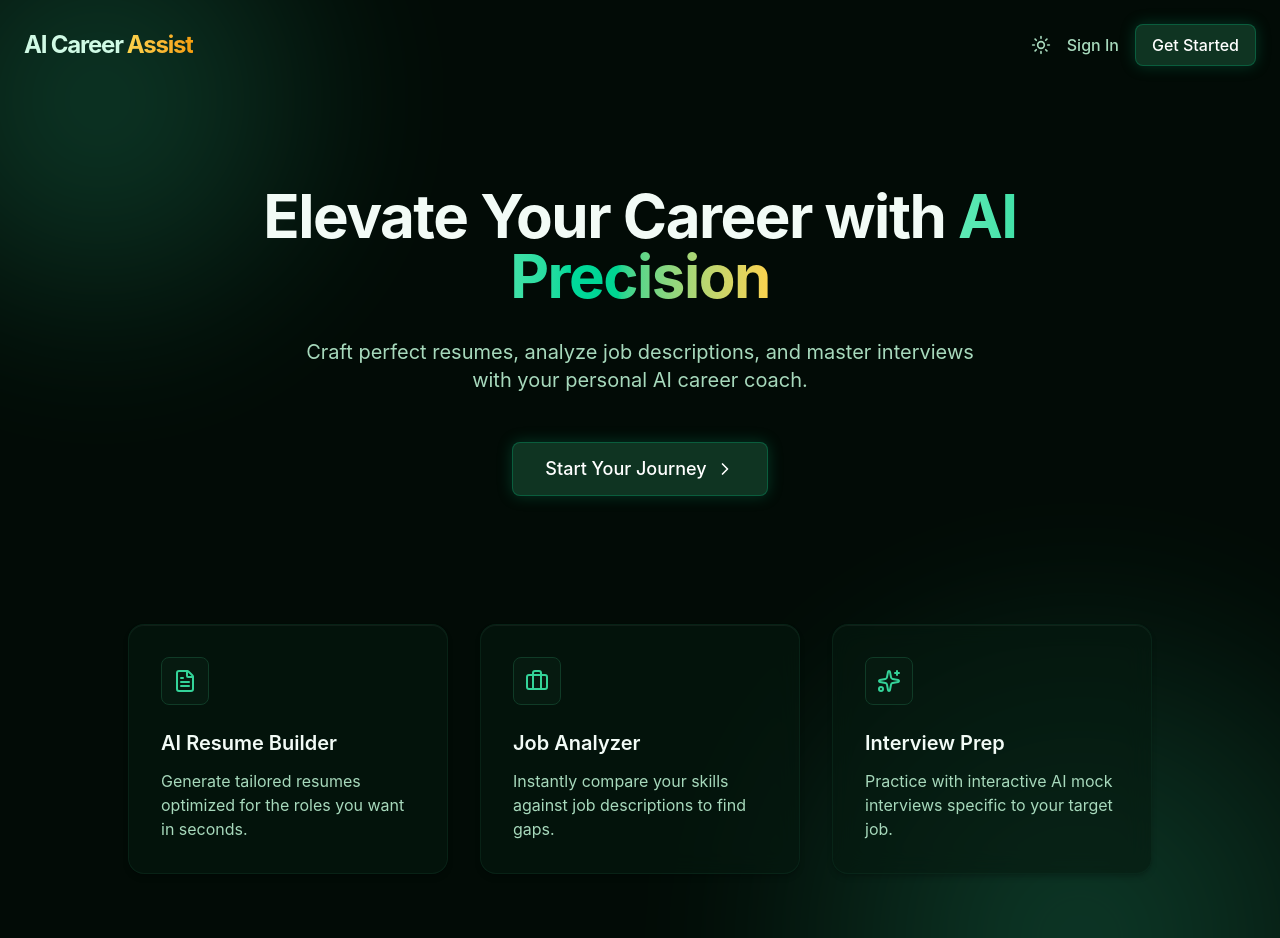
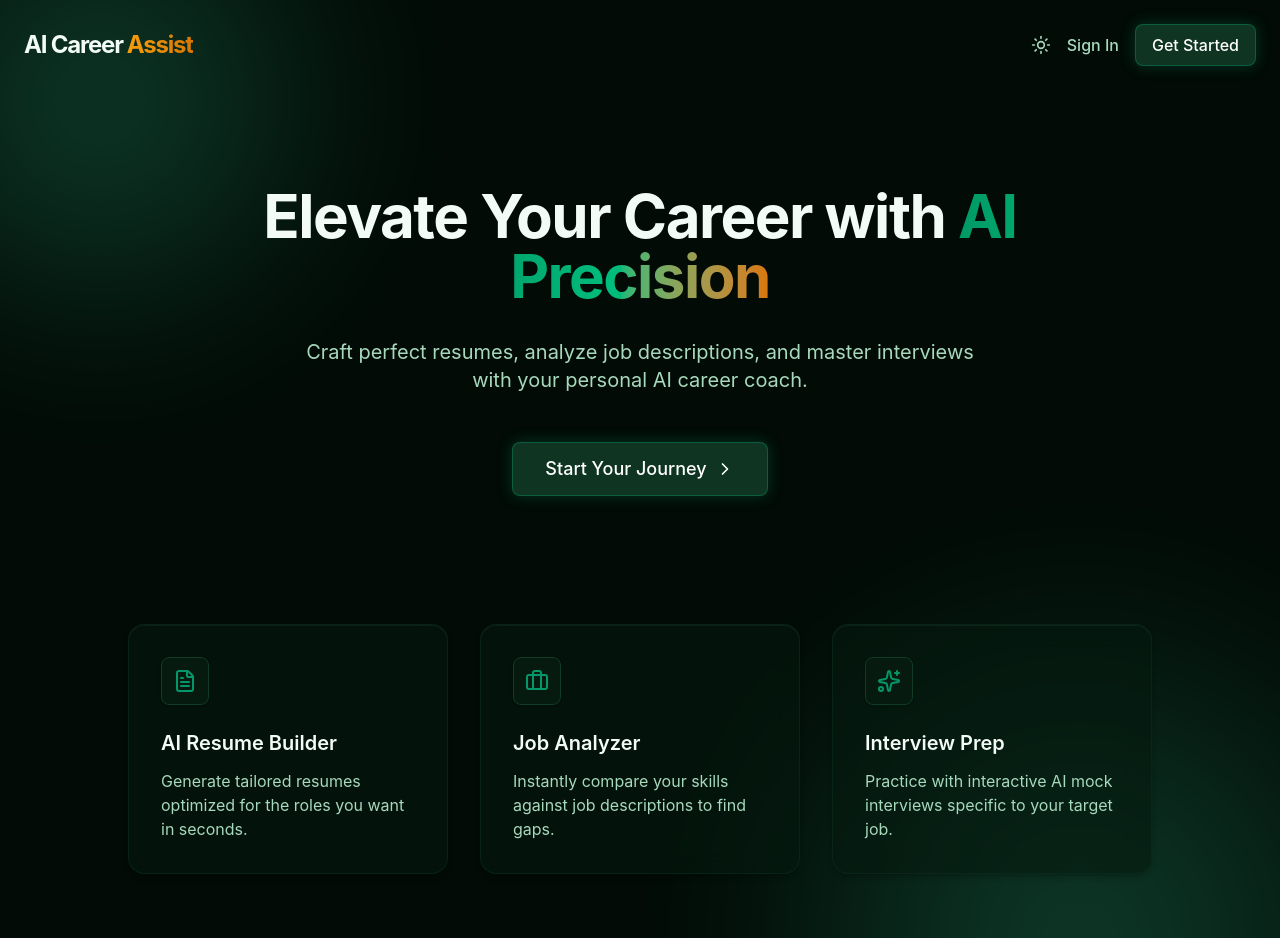
Before and after one commit to indrajit1306/AI-Career-Assistant, a React (Vite) app: page / in a window 1280 px wide. Built offline with nearby package versions, Linux system fonts and the light colour scheme; a web font is replaced by a local one.

Commit message:
feat: add Landing page and Resume workspace components with full CRUD and preview functionality

```diff
--- a/src/pages/Landing.tsx
+++ b/src/pages/Landing.tsx
@@ -38,8 +38,8 @@ export const Landing: React.FC = () => {
       <div className="gradient-orb w-[800px] h-[800px] bottom-[-400px] right-[-200px] opacity-10" />
 
       <nav className="container mx-auto px-6 py-6 flex justify-between items-center relative z-10">
-        <div className="text-2xl font-bold tracking-tighter text-emerald-100 flex items-center gap-1">
-          <span>AI Career</span><span className="bg-gradient-to-r from-amber-300 to-amber-500 bg-clip-text text-transparent">Assist</span>
+        <div className="text-2xl font-bold tracking-tighter text-text-primary flex items-center gap-1">
+          <span>AI Career</span><span className="bg-gradient-to-r from-amber-500 to-amber-600 dark:from-amber-300 dark:to-amber-500 bg-clip-text text-transparent">Assist</span>
         </div>
         <div className="space-x-4 flex items-center">
           <button
@@ -60,7 +60,7 @@ export const Landing: React.FC = () => {
       <main className="container mx-auto px-6 pt-24 pb-16 flex flex-col items-center text-center relative z-10 perspective-container">
         <div ref={headerRef} className="opacity-0 tilt-element">
           <Heading level={1} className="text-5xl md:text-7xl max-w-4xl">
-            Elevate Your Career with <span className="text-transparent bg-clip-text bg-gradient-to-r from-emerald-300 via-emerald-400 to-amber-300">AI Precision</span>
+            Elevate Your Career with <span className="text-transparent bg-clip-text bg-gradient-to-r from-emerald-600 via-emerald-500 to-amber-600 dark:from-emerald-300 dark:via-emerald-400 dark:to-amber-300">AI Precision</span>
           </Heading>
         </div>
 
@@ -78,7 +78,7 @@ export const Landing: React.FC = () => {
 
         <div ref={featuresRef} className="mt-32 grid grid-cols-1 md:grid-cols-3 gap-8 w-full max-w-5xl">
           <GlassCard interactive padding="lg" className="text-left opacity-0 layered-depth">
-            <div className="bg-surface w-12 h-12 rounded-lg flex items-center justify-center mb-6 text-brand-400 border border-border-base">
+            <div className="bg-surface w-12 h-12 rounded-lg flex items-center justify-center mb-6 text-brand-600 dark:text-brand-400 border border-border-base shadow-sm">
               <FileText size={24} />
             </div>
             <h3 className="text-xl font-semibold mb-3 text-text-primary">AI Resume Builder</h3>
@@ -86,7 +86,7 @@ export const Landing: React.FC = () => {
           </GlassCard>
 
           <GlassCard interactive padding="lg" className="text-left opacity-0 layered-depth">
-            <div className="bg-surface w-12 h-12 rounded-lg flex items-center justify-center mb-6 text-brand-400 border border-border-base">
+            <div className="bg-surface w-12 h-12 rounded-lg flex items-center justify-center mb-6 text-brand-600 dark:text-brand-400 border border-border-base shadow-sm">
               <Briefcase size={24} />
             </div>
             <h3 className="text-xl font-semibold mb-3 text-text-primary">Job Analyzer</h3>
@@ -94,7 +94,7 @@ export const Landing: React.FC = () => {
           </GlassCard>
 
           <GlassCard interactive padding="lg" className="text-left opacity-0 layered-depth">
-            <div className="bg-surface w-12 h-12 rounded-lg flex items-center justify-center mb-6 text-brand-400 border border-border-base">
+            <div className="bg-surface w-12 h-12 rounded-lg flex items-center justify-center mb-6 text-brand-600 dark:text-brand-400 border border-border-base shadow-sm">
               <Sparkles size={24} />
             </div>
             <h3 className="text-xl font-semibold mb-3 text-text-primary">Interview Prep</h3>
```
